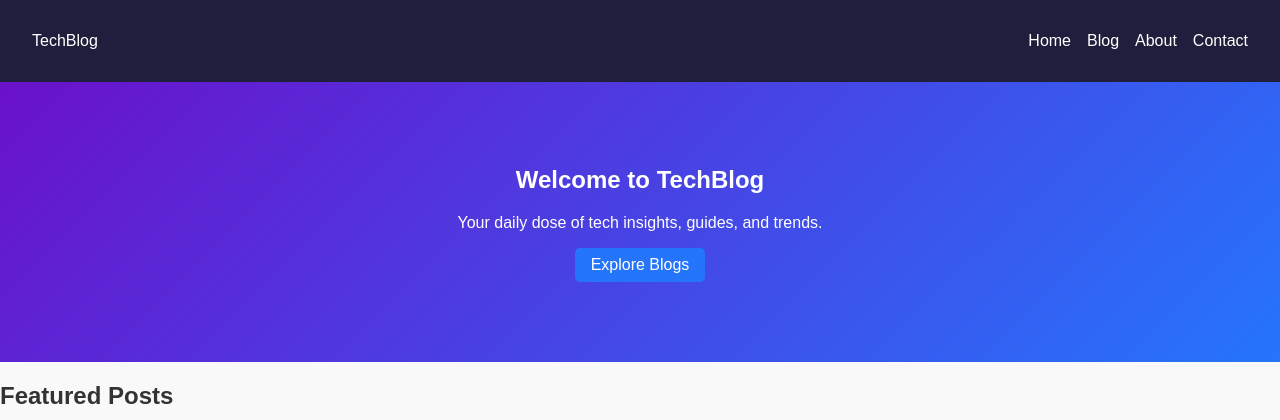
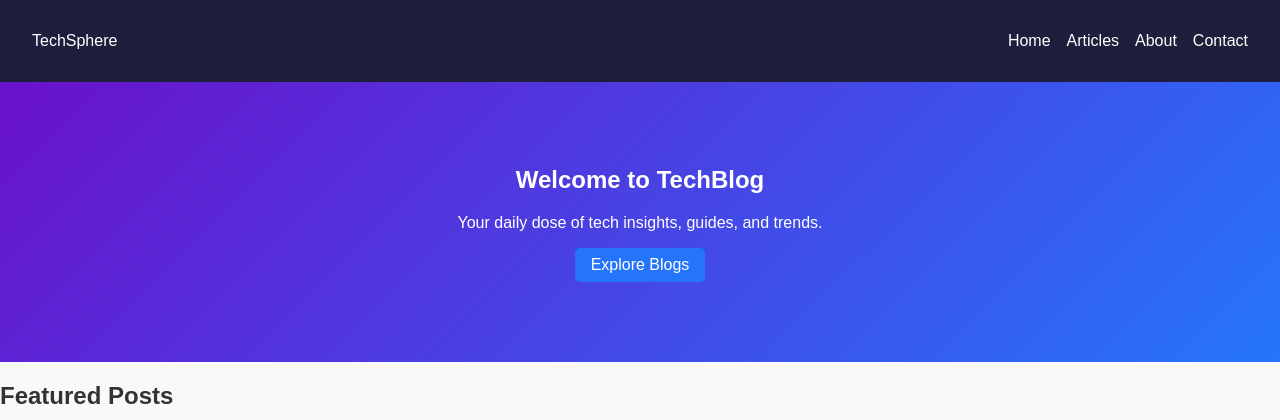
Before and after one commit to pov3sha/TECHSPHERE-TECH-BLOG, a Flask app: page / in a window 1280 px wide. Shown: the top 420 px of the page. Run offline with Flask 3, Linux system fonts and the light colour scheme.

Commit message:
Update base.html

```diff
--- a/templates/base.html
+++ b/templates/base.html
@@ -3,29 +3,29 @@
 <head>
   <meta charset="UTF-8" />
   <meta name="viewport" content="width=device-width, initial-scale=1.0" />
-  <title>{{ title if title else "TechBlog" }}</title>
+  <title>TechSphere Blog</title>
   <link rel="stylesheet" href="{{ url_for('static', filename='css/style.css') }}">
-  <script src="{{ url_for('static', filename='js/script.js') }}" defer></script>
 </head>
 <body>
-  <header>
+  <!-- Navbar -->
   <nav class="navbar">
-      <div class="logo">TechBlog</div>
+    <div class="logo">TechSphere</div>
     <ul class="nav-links">
       <li><a href="{{ url_for('home') }}">Home</a></li>
-        <li><a href="{{ url_for('blog') }}">Blog</a></li>
+      <li><a href="{{ url_for('articles') }}">Articles</a></li>
       <li><a href="{{ url_for('about') }}">About</a></li>
       <li><a href="{{ url_for('contact') }}">Contact</a></li>
     </ul>
   </nav>
-  </header>
 
+  <!-- Page Content -->
   <main>
     {% block content %}{% endblock %}
   </main>
 
-  <footer>
-    <p>&copy; 2025 TechBlog. All rights reserved.</p>
+  <!-- Footer -->
+  <footer class="footer">
+    <p>© 2025 TechSphere Blog. All rights reserved.</p>
   </footer>
 </body>
 </html>
```
Lines whose indentation alone changed are shown as unchanged.
